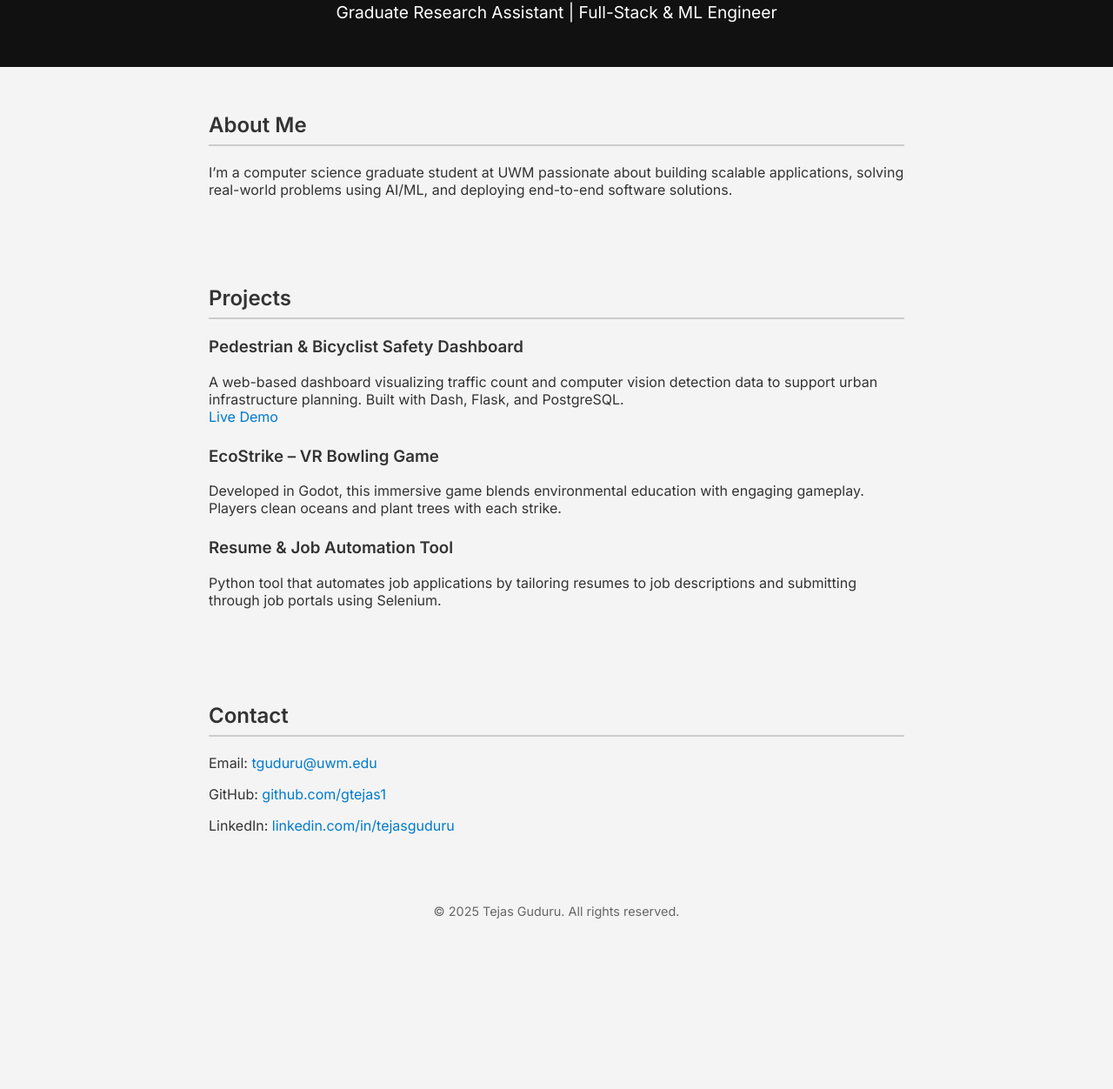
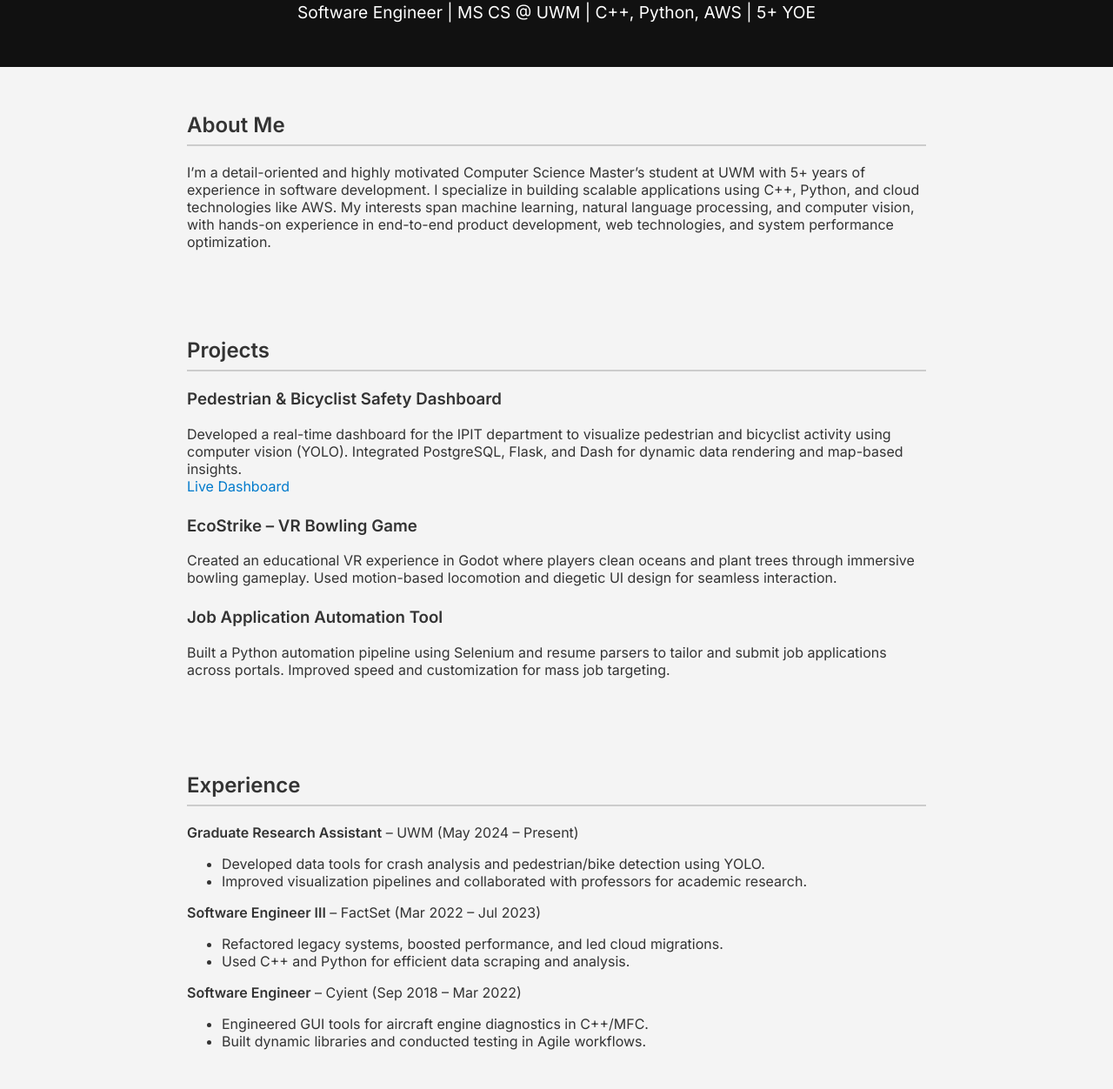
Before and after one commit to gtejas1/gtejas1.github.io, a plain HTML site: page index.html in a window 1280 px wide. Shown: the part 87-1339 px from the top of the page at 87% size. Before the commit the page ends 1175 px from the top, so only its background shows below. Drawn offline with Linux system fonts and the light colour scheme.

Commit message:
Update index.html

```diff
--- a/index.html
+++ b/index.html
@@ -3,7 +3,7 @@
 <head>
   <meta charset="UTF-8" />
   <meta name="viewport" content="width=device-width, initial-scale=1.0"/>
-  <title>Tejas Guduru | Portfolio</title>
+  <title>Tejas Guduru | Software Engineer Portfolio</title>
   <link href="https://fonts.googleapis.com/css2?family=Inter:wght@400;600&display=swap" rel="stylesheet"/>
   <style>
     body {
@@ -28,7 +28,7 @@
     }
     .section {
       padding: 2rem;
-      max-width: 800px;
+      max-width: 850px;
       margin: auto;
     }
     h2 {
@@ -56,12 +56,16 @@
 <body>
   <header>
     <h1>Tejas Guduru</h1>
-    <p>Graduate Research Assistant | Full-Stack & ML Engineer</p>
+    <p>Software Engineer | MS CS @ UWM | C++, Python, AWS | 5+ YOE</p>
   </header>
 
   <section class="section">
     <h2>About Me</h2>
-    <p>I’m a computer science graduate student at UWM passionate about building scalable applications, solving real-world problems using AI/ML, and deploying end-to-end software solutions.</p>
+    <p>
+      I’m a detail-oriented and highly motivated Computer Science Master’s student at UWM with 5+ years of experience in software development.
+      I specialize in building scalable applications using C++, Python, and cloud technologies like AWS.
+      My interests span machine learning, natural language processing, and computer vision, with hands-on experience in end-to-end product development, web technologies, and system performance optimization.
+    </p>
   </section>
 
   <section class="section">
@@ -69,30 +73,62 @@
 
     <div class="project">
       <h3>Pedestrian & Bicyclist Safety Dashboard</h3>
-      <p>A web-based dashboard visualizing traffic count and computer vision detection data to support urban infrastructure planning. Built with Dash, Flask, and PostgreSQL. <br />
-      <a href="http://129.89.34.10" target="_blank">Live Demo</a></p>
+      <p>
+        Developed a real-time dashboard for the IPIT department to visualize pedestrian and bicyclist activity using computer vision (YOLO).
+        Integrated PostgreSQL, Flask, and Dash for dynamic data rendering and map-based insights.
+        <br />
+        <a href="http://129.89.34.10" target="_blank">Live Dashboard</a>
+      </p>
     </div>
 
     <div class="project">
       <h3>EcoStrike – VR Bowling Game</h3>
-      <p>Developed in Godot, this immersive game blends environmental education with engaging gameplay. Players clean oceans and plant trees with each strike.</p>
+      <p>
+        Created an educational VR experience in Godot where players clean oceans and plant trees through immersive bowling gameplay.
+        Used motion-based locomotion and diegetic UI design for seamless interaction.
+      </p>
     </div>
 
     <div class="project">
-      <h3>Resume & Job Automation Tool</h3>
-      <p>Python tool that automates job applications by tailoring resumes to job descriptions and submitting through job portals using Selenium.</p>
+      <h3>Job Application Automation Tool</h3>
+      <p>
+        Built a Python automation pipeline using Selenium and resume parsers to tailor and submit job applications across portals.
+        Improved speed and customization for mass job targeting.
+      </p>
     </div>
   </section>
 
   <section class="section">
+    <h2>Experience</h2>
+    <p><strong>Graduate Research Assistant</strong> – UWM (May 2024 – Present)</p>
+    <ul>
+      <li>Developed data tools for crash analysis and pedestrian/bike detection using YOLO.</li>
+      <li>Improved visualization pipelines and collaborated with professors for academic research.</li>
+    </ul>
+
+    <p><strong>Software Engineer III</strong> – FactSet (Mar 2022 – Jul 2023)</p>
+    <ul>
+      <li>Refactored legacy systems, boosted performance, and led cloud migrations.</li>
+      <li>Used C++ and Python for efficient data scraping and analysis.</li>
+    </ul>
+
+    <p><strong>Software Engineer</strong> – Cyient (Sep 2018 – Mar 2022)</p>
+    <ul>
+      <li>Engineered GUI tools for aircraft engine diagnostics in C++/MFC.</li>
+      <li>Built dynamic libraries and conducted testing in Agile workflows.</li>
+    </ul>
+  </section>
+
+  <section class="section">
     <h2>Contact</h2>
-    <p>Email: <a href="mailto:tguduru@uwm.edu">tguduru@uwm.edu</a></p>
+    <p>Email: <a href="mailto:tejas.guduru@gmail.com">tejas.guduru@gmail.com</a></p>
     <p>GitHub: <a href="https://github.com/gtejas1" target="_blank">github.com/gtejas1</a></p>
     <p>LinkedIn: <a href="https://linkedin.com/in/tejasguduru" target="_blank">linkedin.com/in/tejasguduru</a></p>
+    <p>Location: Milwaukee, WI</p>
   </section>
 
   <footer>
-    &copy; 2025 Tejas Guduru. All rights reserved.
+    &copy; 2025 Tejas Guduru. Built with HTML, CSS, and ☕.
   </footer>
 </body>
 </html>
```
